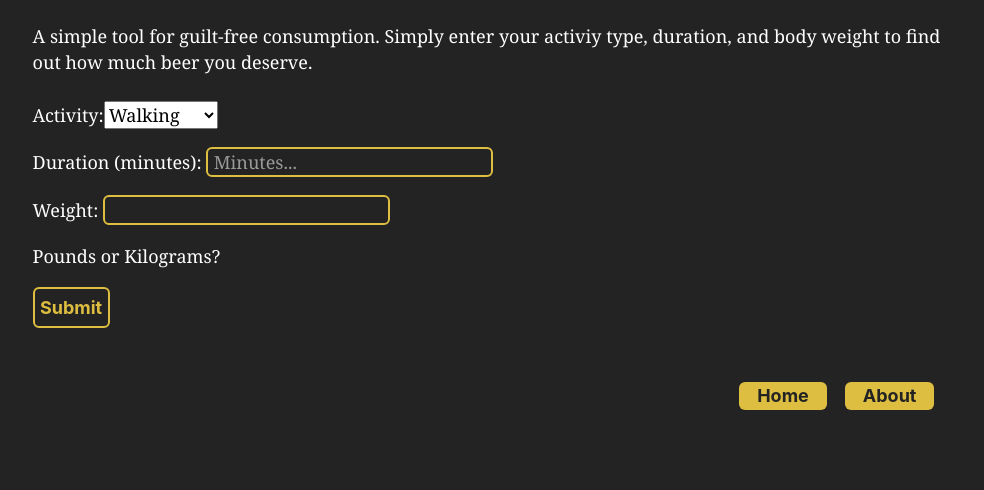
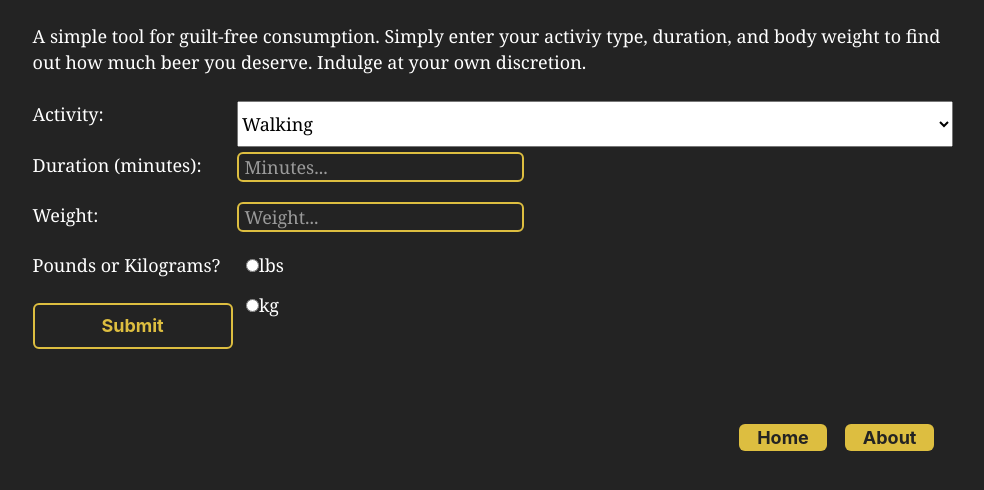
Before and after one commit to tbaraki/workoutBeer, a Gatsby site: page / in a window 1280 px wide. Shown: the part 126-616 px from the top of the page, without its empty margins (147-1131 px from the left). Built offline with nearby package versions, Linux system fonts and the light colour scheme; Gatsby itself is replaced by a stand-in of ours.

Commit message:
add grid areas and styles

```diff
--- a/src/components/form.css
+++ b/src/components/form.css
@@ -1,10 +1,57 @@
 .form-container {
     display: grid;
+    grid-template-columns: 200px auto;
+    grid-template-rows: 16% 16% 16% 16% 16% auto;
+    grid-gap: 0.25rem;
+    grid-template-areas:
+        "activity-label activity-input"
+        "duration-label duration-input"
+        "weight-label weight-input"
+        "unit-label unit-input"
+        "submit-input ."
 }
 
 .form-container p {
     margin: 0 0 1rem 0;
 }
+
+.activity-label {
+    grid-area: activity-label;
+}
+
+.activity-input {
+    grid-area: activity-input;
+}
+
+.duration-label {
+    grid-area: duration-label;
+}
+
+.duration-input {
+    grid-area: duration-input;
+}
+
+.weight-label {
+    grid-area: weight-label;
+}
+
+.weight-input {
+    grid-area: weight-input;
+}
+
+.unit-label {
+    grid-area: unit-label;
+}
+
+.unit-input {
+    grid-area: unit-input;
+}
+
+.unit-input ul {
+    list-style: none;
+    margin-left: 0;
+}
+
 
 input[type=select], input[type=text] {
     background-color: #232323;
--- a/src/components/form.js
+++ b/src/components/form.js
@@ -3,19 +3,28 @@ import '../components/form.css'
 
 const Form = () => (
     <form className="form-container">
-        <p>Activity:
-        <select>
+        <p className="activity-label">Activity:</p>
+        <select className="activity-input">
                 <option value="Walking">Walking</option>
                 <option value="Running">Running</option>
                 <option value="Swimming">Swimming</option>
                 <option value="Hiking">Hiking</option>
                 <option value="Cycling">Cycling</option>
-            </select></p>
+            </select>
 
-        <p>Duration (minutes): <input type="text" name="Duration" placeholder="Minutes..." /></p>
-        <p>Weight: <input type="text" name="Weight" /></p>
-        <p>Pounds or Kilograms?</p>
-        <p><input type="submit" value="Submit" /></p>
+        <p className="duration-label">Duration (minutes): </p>
+        <div className="duration-input" ><input type="text" name="Duration" placeholder="Minutes..." /></div>
+
+        <p className="weight-label">Weight: </p>
+        <div className="weight-input"><input type="text" name="Weight" placeholder="Weight..."/></div>
+
+        <p className="unit-label">Pounds or Kilograms?</p>
+        <div className="unit-input"><ul>
+            <li><input type="radio" id="lbs" name="units" value="lbs" ></input><label for="lbs">lbs</label></li>
+            <li><input type="radio" id="kg" name="units" value="kg" ></input><label for="huey">kg</label></li>
+        </ul></div>
+
+        <input className="submit-input" type="submit" value="Submit" />
     </form >
 )
 
--- a/src/pages/index.js
+++ b/src/pages/index.js
@@ -6,7 +6,7 @@ import Menu from "../components/menu"
 const IndexPage = () => (
   <Layout>
 
-    <p>A simple tool for guilt-free consumption. Simply enter your activiy type, duration, and body weight to find out how much beer you deserve.</p>
+    <p>A simple tool for guilt-free consumption. Simply enter your activiy type, duration, and body weight to find out how much beer you deserve. Indulge at your own discretion.</p>
 
     <Form />
 
```
